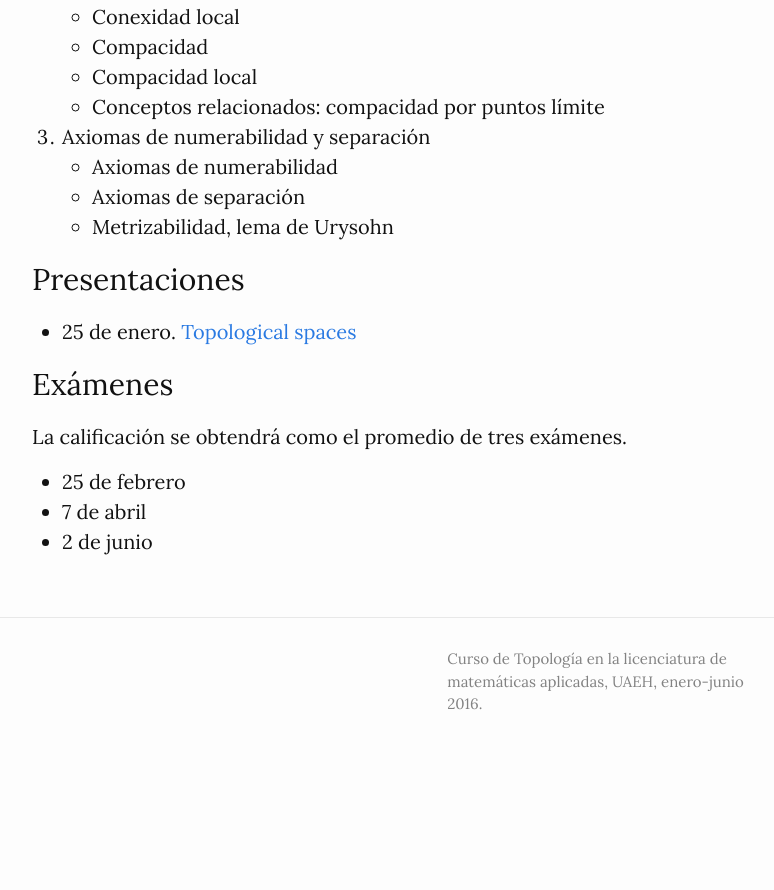
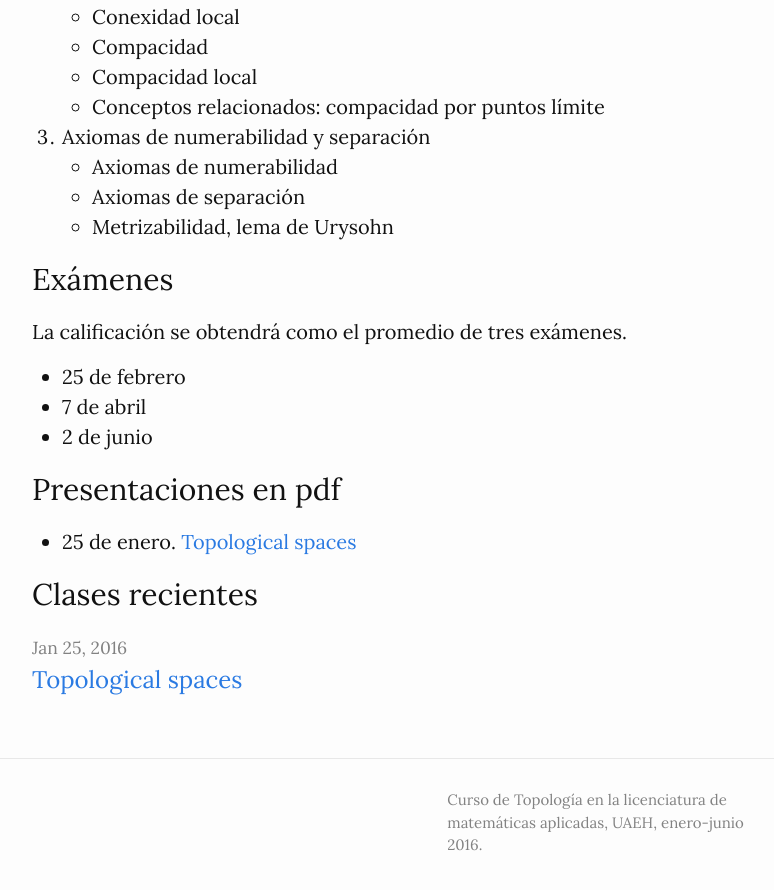
Before and after one commit to rvf0068/topologia, a Jekyll site: the page built from index.md, in a window 1280 px wide and 900 px high, scrolled down 616 px. Shown: the top 890 px of the window, without its empty margins (238-1012 px from the left). Built offline with Jekyll 4.4.1, drawn with Linux system fonts in a browser that asks for light colours; before the commit the page ends 1392 px from its top, so only the background shows below that.

Commit message:
Add list of posts to home page

```diff
--- a/index.md
+++ b/index.md
@@ -41,3 +37,19 @@ La calificación se obtendrá como el promedio de tres exámenes.
 -   25 de febrero
 -   7 de abril
 -   2 de junio
+
+# Presentaciones en pdf
+
+-   25 de enero. [Topological spaces](https://github.com/rvf0068/topologia/raw/gh-pages/pdfs/2016-01-25-topological-spaces.pdf?raw=true)
+
+# Clases recientes
+
+<ul class="post-list">
+  {% for post in site.posts %}
+    <li>
+      <span class="post-meta">{{ post.date | date: "%b %-d, %Y" }}
+      <a class="post-link" href="{{ post.url | prepend: site.baseurl }}">{{ post.title }}</a>
+      </span>
+    </li>
+  {% endfor %}
+</ul>
```
Also changed, not shown: other parts of index.md (+0 -4 lines).
